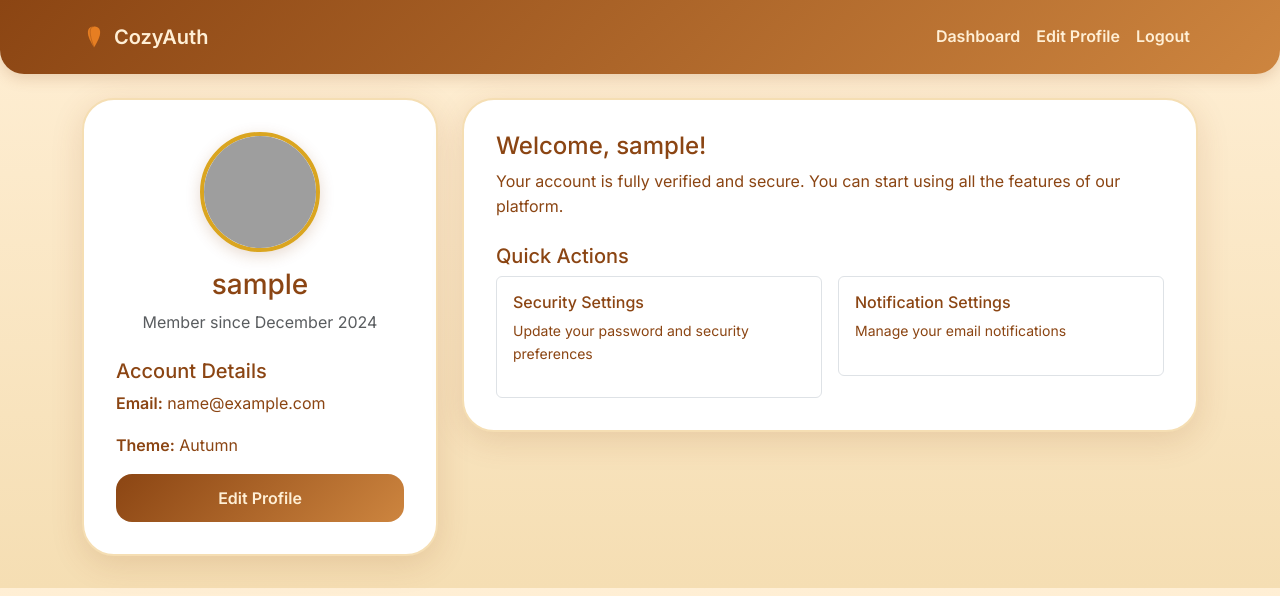
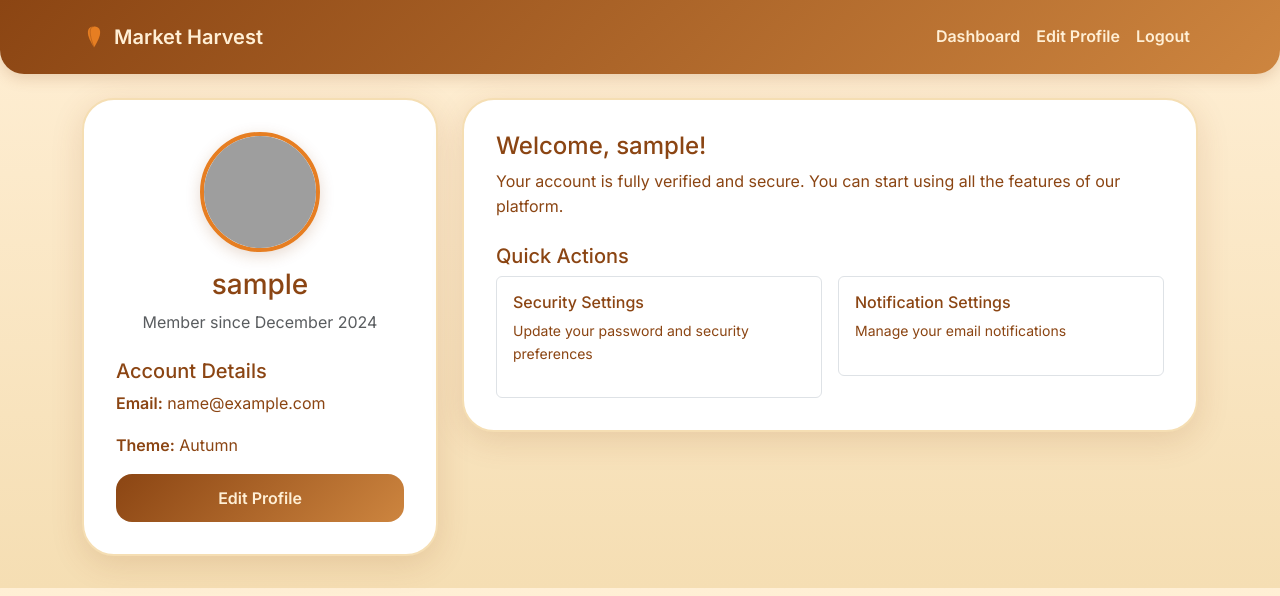
Before and after one commit to reversegremlin/harvest-market, a Flask app: page /dashboard in a window 1280 px wide. Shown: the top 596 px of the page. Run offline with Flask 3, Linux system fonts and the light colour scheme; the visitor is signed in with stand-in values (Sample User, id 1); grey boxes are pictures that could not be loaded.

Commit message:
Agent query: Please verify if: 1. The avatar border colors change correctly with each theme (autumn: orange, winter: icy blue, spring/summer: their primary colors) 2. The site title and navbar now show 'Market Harvest' instead of 'CozyAuth' 3. The winter theme borders use the winter colors instead of gold/yellow

```diff
--- a/auth.py
+++ b/auth.py
@@ -53,7 +53,7 @@ def register():
                 raise ValueError('Email configuration is incomplete')
 
             # Prepare verification email
-            msg = Message('Welcome to SecureAuth - Verify your email',
+            msg = Message('Welcome to Market Harvest - Verify your email',
                          sender=app.config['MAIL_USERNAME'],
                          recipients=[email])
             msg.html = render_template('emails/verify.html',
--- a/static/css/styles.css
+++ b/static/css/styles.css
@@ -109,8 +109,24 @@ body {
     height: 120px;
     border-radius: 60px;
     margin-bottom: 1rem;
-    border: 4px solid var(--autumn-gold);
     box-shadow: 0 4px 15px rgba(139, 69, 19, 0.2);
+}
+
+.theme-autumn .avatar {
+    border: 4px solid var(--autumn-orange);
+}
+
+.theme-winter .avatar {
+    border: 4px solid var(--season-primary);
+    box-shadow: 0 4px 15px rgba(148, 199, 204, 0.2);
+}
+
+.theme-spring .avatar {
+    border: 4px solid var(--season-primary);
+}
+
+.theme-summer .avatar {
+    border: 4px solid var(--season-primary);
 }
 
 /* Dark theme adjustments */
--- a/templates/base.html
+++ b/templates/base.html
@@ -3,7 +3,7 @@
 <head>
     <meta charset="UTF-8">
     <meta name="viewport" content="width=device-width, initial-scale=1.0">
-    <title>{% block title %}Cozy Auth{% endblock %}</title>
+    <title>{% block title %}Market Harvest{% endblock %}</title>
     <link href="https://cdn.jsdelivr.net/npm/bootstrap@5.3.0/dist/css/bootstrap.min.css" rel="stylesheet">
     <link href="https://fonts.googleapis.com/css2?family=Inter:wght@400;500;600&display=swap" rel="stylesheet">
     <link href="{{ url_for('static', filename='css/styles.css') }}" rel="stylesheet">
@@ -14,7 +14,7 @@
         <div class="container">
             <a class="navbar-brand d-flex align-items-center" href="{{ url_for('profile.dashboard') }}">
                 <img src="{{ url_for('static', filename='img/autumn-leaf.svg') }}" alt="Leaf" class="me-2" style="width: 24px; height: 24px;">
-                CozyAuth
+                Market Harvest
             </a>
             <button class="navbar-toggler" type="button" data-bs-toggle="collapse" data-bs-target="#navbarNav">
                 <span class="navbar-toggler-icon"></span>
--- a/templates/emails/verify.html
+++ b/templates/emails/verify.html
@@ -35,7 +35,7 @@
 
         <p>If you didn't create an account, you can safely ignore this email.</p>
 
-        <p>Best regards,<br>SecureAuth Team</p>
+        <p>Best regards,<br>Market Harvest Team</p>
     </div>
 </body>
 </html>
```
Also changed, not shown: image.png (added), 1 other file.
